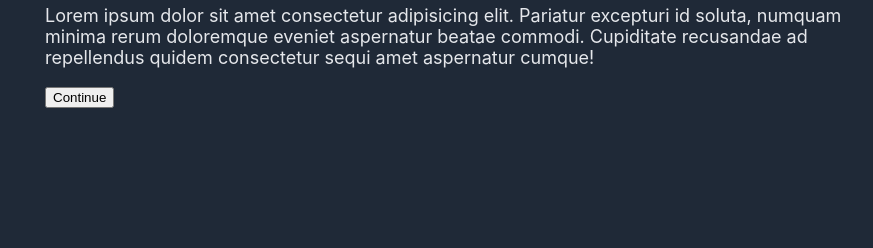
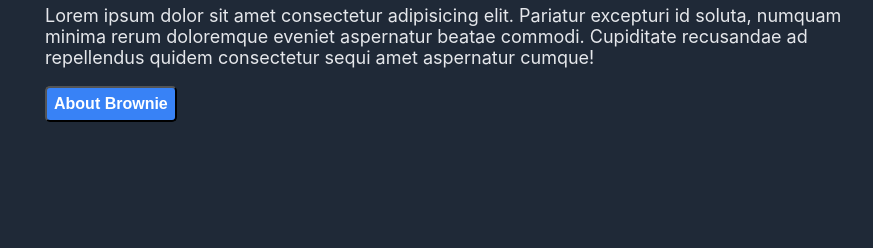
Before and after one commit to ElineSuijten/TOP-landing-page, a plain HTML site: page index.html in a window 1280 px wide. Shown: the part 237-485 px from the top of the page, 0-873 px from the left. Drawn offline with Linux system fonts and the light colour scheme; grey boxes are pictures that could not be loaded.

Commit message:
Add button and css

```diff
--- a/index.html
+++ b/index.html
@@ -24,7 +24,7 @@
       <div class="herocontainer">
         <div class="herotext">Whippets are awesome!</div>
         <div class="text">Lorem ipsum dolor sit amet consectetur adipisicing elit. Pariatur excepturi id soluta, numquam minima rerum doloremque eveniet aspernatur beatae commodi. Cupiditate recusandae ad repellendus quidem consectetur sequi amet aspernatur cumque!</div>
-        <button class="continue">Continue</button>
+        <button class="continue">About Brownie</button>
       </div>
     <img src="Brownie.jpg">
     </div>
--- a/style.css
+++ b/style.css
@@ -53,11 +53,22 @@ body {
   font-size: 18px;
   margin-bottom: 18px;
 }
+
 img {
   width: 30%;
   display: flex;
   flex-shrink: 0;
 }
+
+button {
+  background-color: #3882F6;
+  font-size: 16px;
+  color: white;
+  font-weight: 700;
+  border-radius: 5px;
+  padding: 7px;
+}
+
 .container {
   display: flex;
   flex-direction: column;
```
